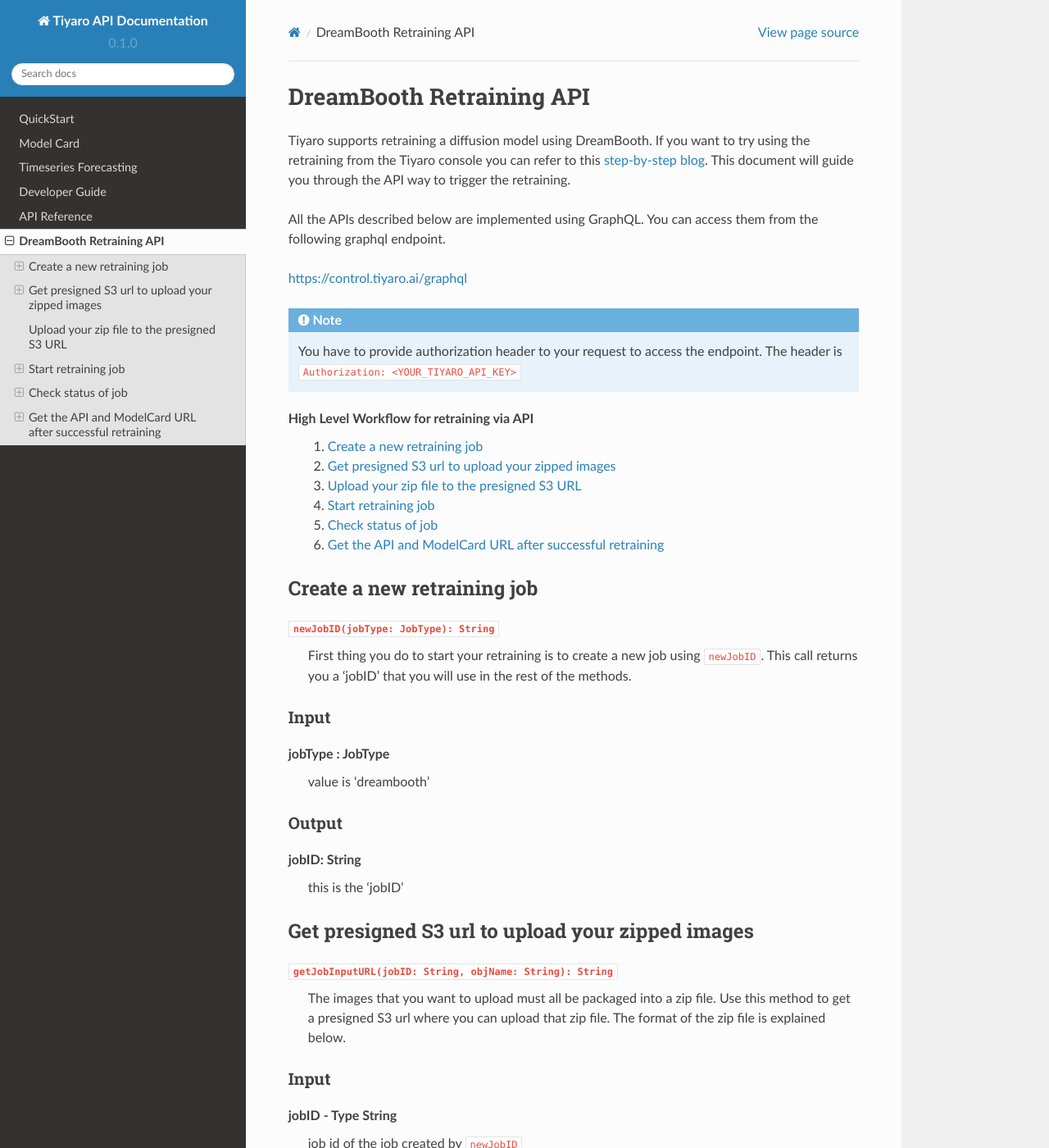
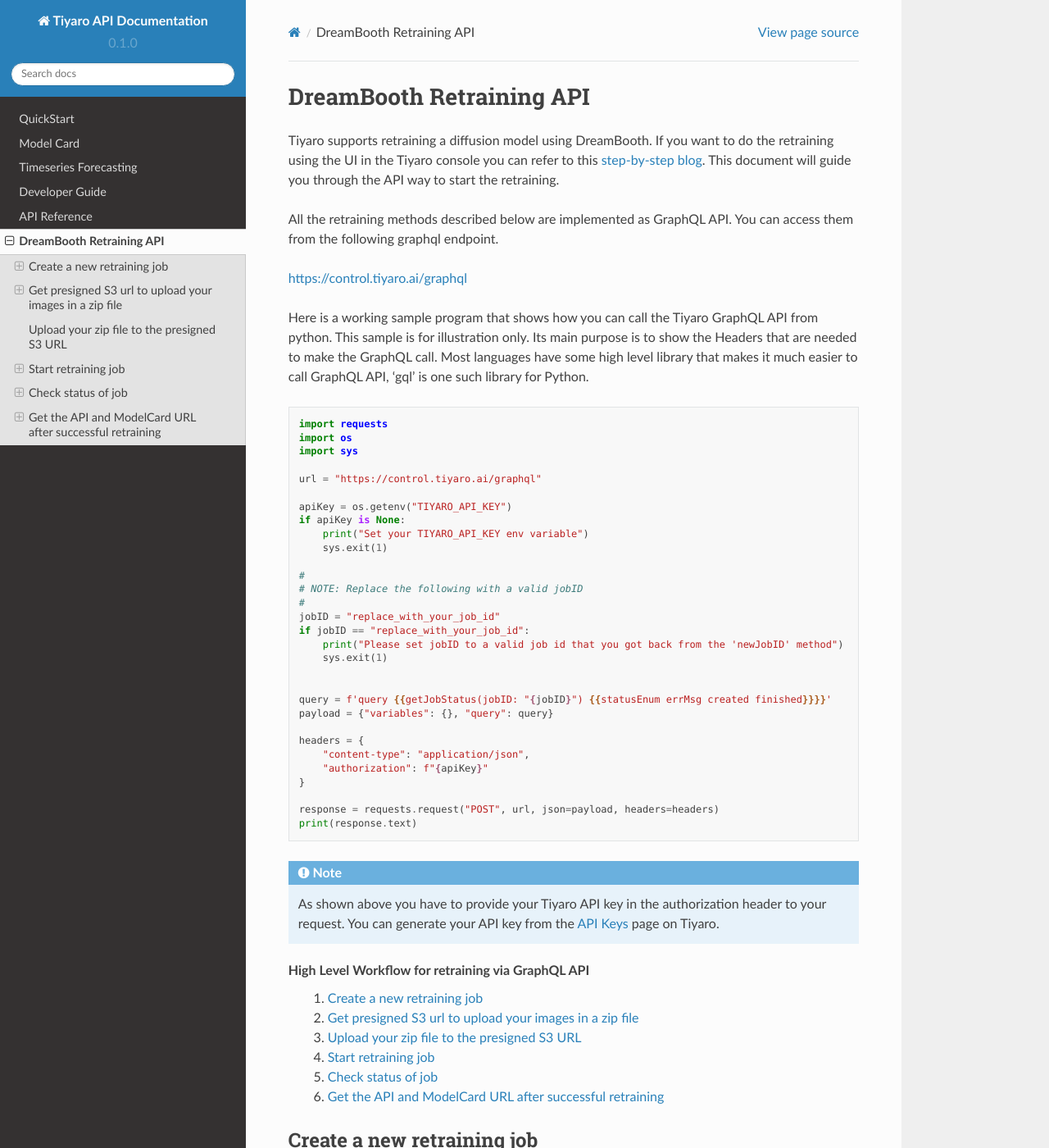
Before and after one commit to mahpat16/rtd-api-doc, a Sphinx documentation site: the page built from docs/source/dreambooth.rst, in a window 1280 px wide and 1400 px high. Shown: the whole window at 82% size. Built offline with Sphinx 7.4.7 and the Read the Docs theme 2.0.0, drawn with Linux system fonts in a browser that asks for light colours; some of the changed text lies outside the part shown.

Commit message:
Add python sample for GraphQL api call.

```diff
--- a/docs/source/dreambooth.rst
+++ b/docs/source/dreambooth.rst
@@ -3,19 +3,58 @@
 
 .. _dreambooth:
 
-Tiyaro supports retraining a diffusion model using DreamBooth. If you want to try using the retraining
-from the Tiyaro console you can refer to this `step-by-step blog <https://www.tiyaro.ai/blog/dreambooth-retraining/>`_. This document
-will guide you through the API way to trigger the retraining.
+Tiyaro supports retraining a diffusion model using DreamBooth. If you want to do the retraining using the UI
+in the Tiyaro console you can refer to this `step-by-step blog <https://www.tiyaro.ai/blog/dreambooth-retraining/>`_. This document
+will guide you through the API way to start the retraining.
 
-All the APIs described below are implemented using GraphQL. You can access them from the following graphql endpoint.
+All the retraining methods described below are implemented as GraphQL API. You can access them from the following graphql endpoint.
 
 https://control.tiyaro.ai/graphql
 
-.. note:: You have to provide authorization header to your request to access the endpoint. The header is
-  ``Authorization: <YOUR_TIYARO_API_KEY>``
 
 
-High Level Workflow for retraining via API
+Here is a working sample program that shows how you can call the Tiyaro GraphQL API from python. This sample is for illustration
+only. Its main purpose is to show the Headers that are needed to make the GraphQL call. Most languages have some high level library
+that makes it much easier to call GraphQL API, 'gql' is one such library for Python.
+
+::
+
+  import requests
+  import os
+  import sys
+
+  url = "https://control.tiyaro.ai/graphql"
+
+  apiKey = os.getenv("TIYARO_API_KEY")
+  if apiKey is None:
+      print("Set your TIYARO_API_KEY env variable")
+      sys.exit(1)
+
+  #
+  # NOTE: Replace the following with a valid jobID
+  #
+  jobID = "replace_with_your_job_id"
+  if jobID == "replace_with_your_job_id":
+      print("Please set jobID to a valid job id that you got back from the 'newJobID' method")
+      sys.exit(1)
+
+
+  query = f'query {{getJobStatus(jobID: "{jobID}") {{statusEnum errMsg created finished}}}}'
+  payload = {"variables": {}, "query": query}
+
+  headers = {
+      "content-type": "application/json",
+      "authorization": f"{apiKey}"
+  }
+
+  response = requests.request("POST", url, json=payload, headers=headers)
+  print(response.text)
+
+
+.. note:: As shown above you have to provide your Tiyaro API key in the authorization header to your request. You can
+  generate your API key from the `API Keys <https://console.tiyaro.ai/apikeys>`_ page on Tiyaro.
+
+High Level Workflow for retraining via GraphQL API
   #. :ref:`createNewRetrain`
   #. :ref:`getPresgined`
   #. :ref:`uploadZip`
@@ -44,8 +83,8 @@
 
 .. _getPresgined:
 
-Get presigned S3 url to upload your zipped images
--------------------------------------------------
+Get presigned S3 url to upload your images in a zip file
+--------------------------------------------------------
 ``getJobInputURL(jobID: String, objName: String): String``
   The images that you want to upload must all be packaged into a zip file. Use this method to get a presigned S3
   url where you can upload that zip file. The format of the zip file is explained below.
@@ -225,7 +264,9 @@
 -------------------
 ``getJobStatus(jobID: String): JobStatus``
   The ``getJobStatus`` method returns the status of a retraining job. statusEnum == ``done`` denotes a job that
-  has successfully finished. If the statusEnum == ``failed`` you can check the error for the failure in ``errMsg``
+  has successfully finished. If the statusEnum == ``failed`` you can check the error for the failure in ``errMsg``. Note that
+  the getJobStatus call `only` makes sense for a job that has been started with the ``startRetrainingJob`` method. If you simply
+  create a newJobID and call job status on that newly created job you wont get any status back as the job hasnt even been submitted/started yet.
 
 Input
 +++++
```
